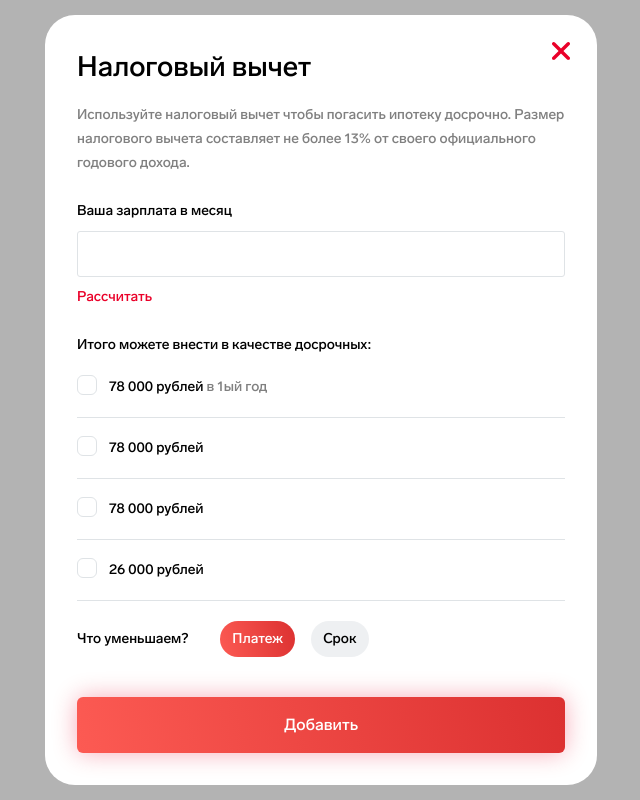
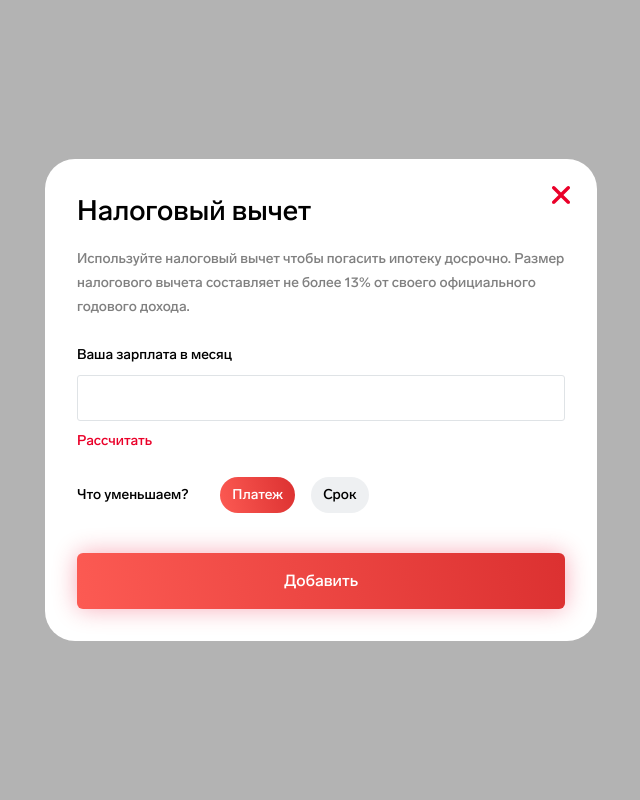
Before and after one commit to F4lkr4m/od-popup, a React (Create React App) app: page / in a window 1280 px wide. Both pictures are taken after a click on the button "Налоговый вычет". Shown: the whole page, without its empty margins (319-959 px from the left). Built offline with nearby package versions, Linux system fonts and the light colour scheme.

Commit message:
Added primitive logic

```diff
--- a/src/Components/Input/Input.tsx
+++ b/src/Components/Input/Input.tsx
@@ -5,19 +5,19 @@ interface InputProps {
   label?: string;
   type?: 'text' | 'tel' | 'email';
   placeholder?: string;
-  onChange?: () => void;
+  onChange?: (event: React.ChangeEvent<HTMLInputElement>) => void;
   error?: string;
   disabled?: boolean;
 }
 
 const Input = (props: InputProps) => {
-  console.log(props.error ?'input__border_error' : '');
   return (
     <>
       <label className={`input__label`}>
         <span className={`input__span`}>{props.label}</span>
         <input
           className={`input ${props.error && !props.disabled ?'input__border_error' : ''}`}
+          onChange={props.onChange}
           disabled={props.disabled}
           type={props.type}
           placeholder={props.placeholder} />
--- a/src/Components/Popup/Popup.tsx
+++ b/src/Components/Popup/Popup.tsx
@@ -7,12 +7,30 @@ import TextButton from '../TextButton/TextButton';
 import cross from '../../Assets/cross.svg';
 import './Popup.css';
 import Checkbox from '../Checkbox/Checkbox';
+import { useState } from 'react';
 
 interface PopupProps {
   onClose: () => void;
 }
 
 const Popup = (props: PopupProps) => {
+  const [inputValue, setInputValue] = useState('');
+
+  const inputChangeHandler = (event: React.ChangeEvent<HTMLInputElement>) => {
+    setInputValue(event.target.value);
+  }
+
+  const deductionArray = [];
+  if (!isNaN(Number(inputValue)) && inputValue.length !== 0 && Number(inputValue) > 10000) {
+    const deduciton = Number(inputValue) * 12 * 0.13;
+    let maxDeduction = 260000;
+    while (maxDeduction - deduciton > 0) {
+      deductionArray.push(deduciton);
+      maxDeduction -= deduciton;
+    }
+    deductionArray.push(maxDeduction);
+  }
+
   return (
     <div className="popup-wrapper">
       <div className="popup">
@@ -25,21 +43,18 @@ const Popup = (props: PopupProps) => {
           Размер налогового вычета составляет не более 13% от своего официального годового дохода." />
         </div>
         <div className="popup__inputbox">
-          <Input label="Ваша зарплата в месяц" type="text" />
+          <Input label="Ваша зарплата в месяц" onChange={inputChangeHandler} type="text" />
           <TextButton label="Рассчитать" />
         </div>
         <div></div>
-        <div className="popup__checkbox-group">
-          <Text type="h2" text="Итого можете внести в качестве досрочных:" />
-          <Checkbox label={<><Text type="h2" text="78 000 рублей"/>&nbsp;<Text type="h2" text={ ` в 1ый год`} secondary={true} /></>} />
-          <div className="popup__separate-line"></div>
-          <Checkbox label="78 000 рублей" />
-          <div className="popup__separate-line"></div>
-          <Checkbox label="78 000 рублей" />
-          <div className="popup__separate-line"></div>
-          <Checkbox label="26 000 рублей" />
-          <div className="popup__separate-line"></div>
-        </div>
+        {deductionArray.length !== 0 &&
+          <div className="popup__checkbox-group">
+            <Text type="h2" text="Итого можете внести в качестве досрочных:" />
+            {deductionArray.map((item, index) => {
+              return <><Checkbox label={<><Text type="h2" text={String(item)}/>&nbsp;<Text type="h2" text={ ` в ${index + 1}ый год`} secondary={true} /></>} />
+              <div className="popup__separate-line"></div></>
+            })}
+          </div>}
         <div className="popup__radiobox">
           <Text type="h2" text="Что уменьшаем?" />
           <div className="popup__radiobutton-wrapper">
```
